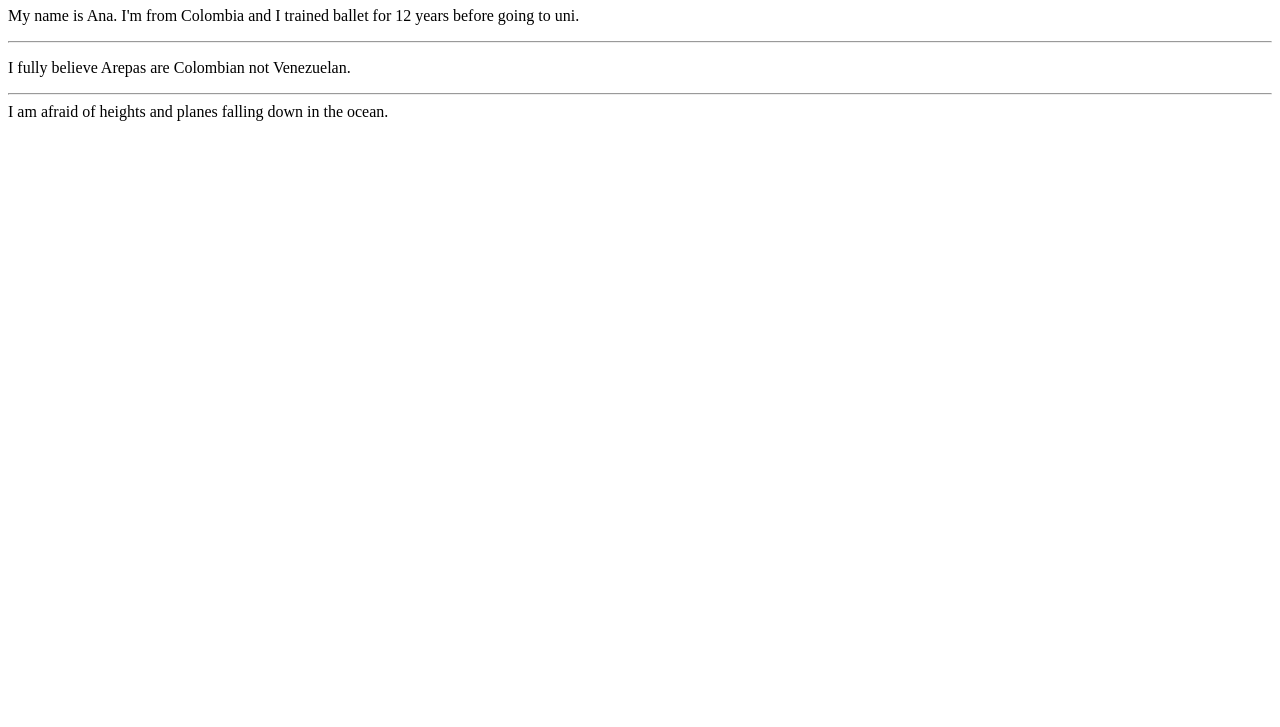
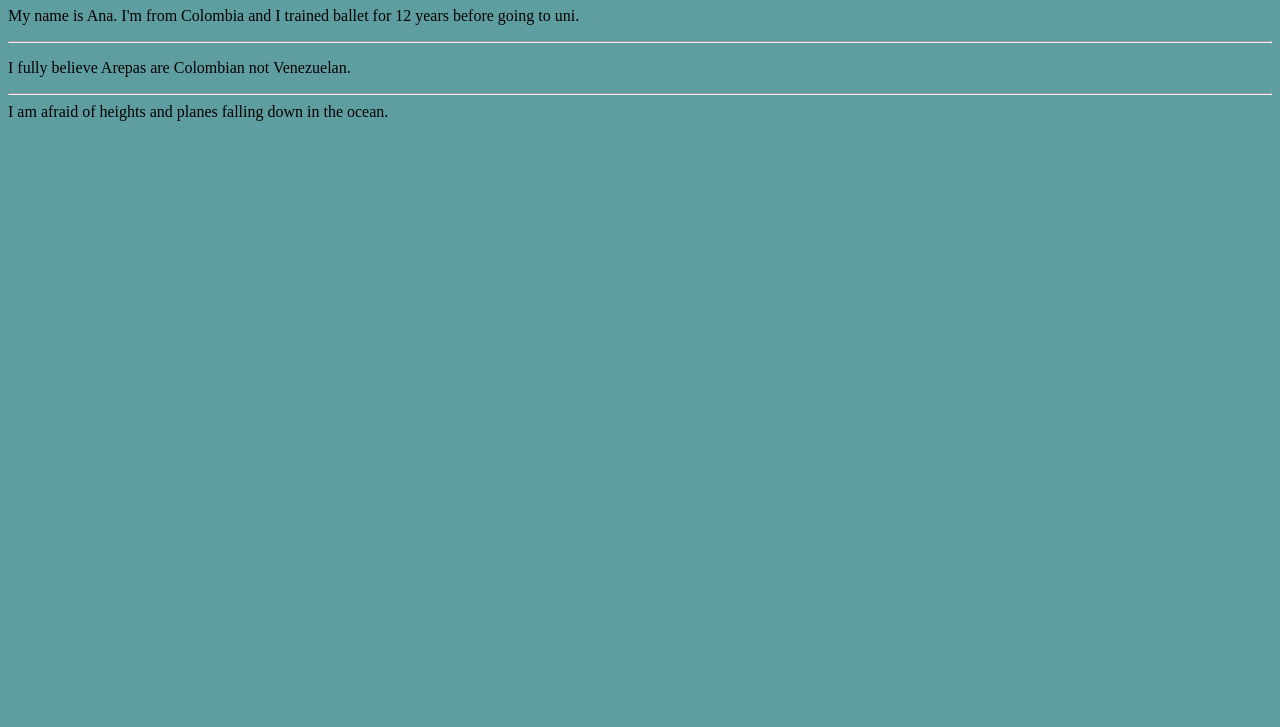
Before and after one commit to anagomezbe/repository_1, a plain HTML site: page index.html in a window 1280 px wide. Shown: the part 73-800 px from the top of the page. Drawn offline with Linux system fonts and the light colour scheme.

Commit message:
basic stylesheet created

```diff
--- a/index.html
+++ b/index.html
@@ -2,7 +2,7 @@
 <html>
     <head>
         <title>Homepage</title>
-
+        <link rel="stylesheet" href="styles.css"></link>
     </head>
     <body>
         <h1>Home Page</h1>
--- /dev/null
+++ b/styles.css
@@ -0,0 +1,3 @@
+body {
+    background-color: cadetblue;
+}
```
